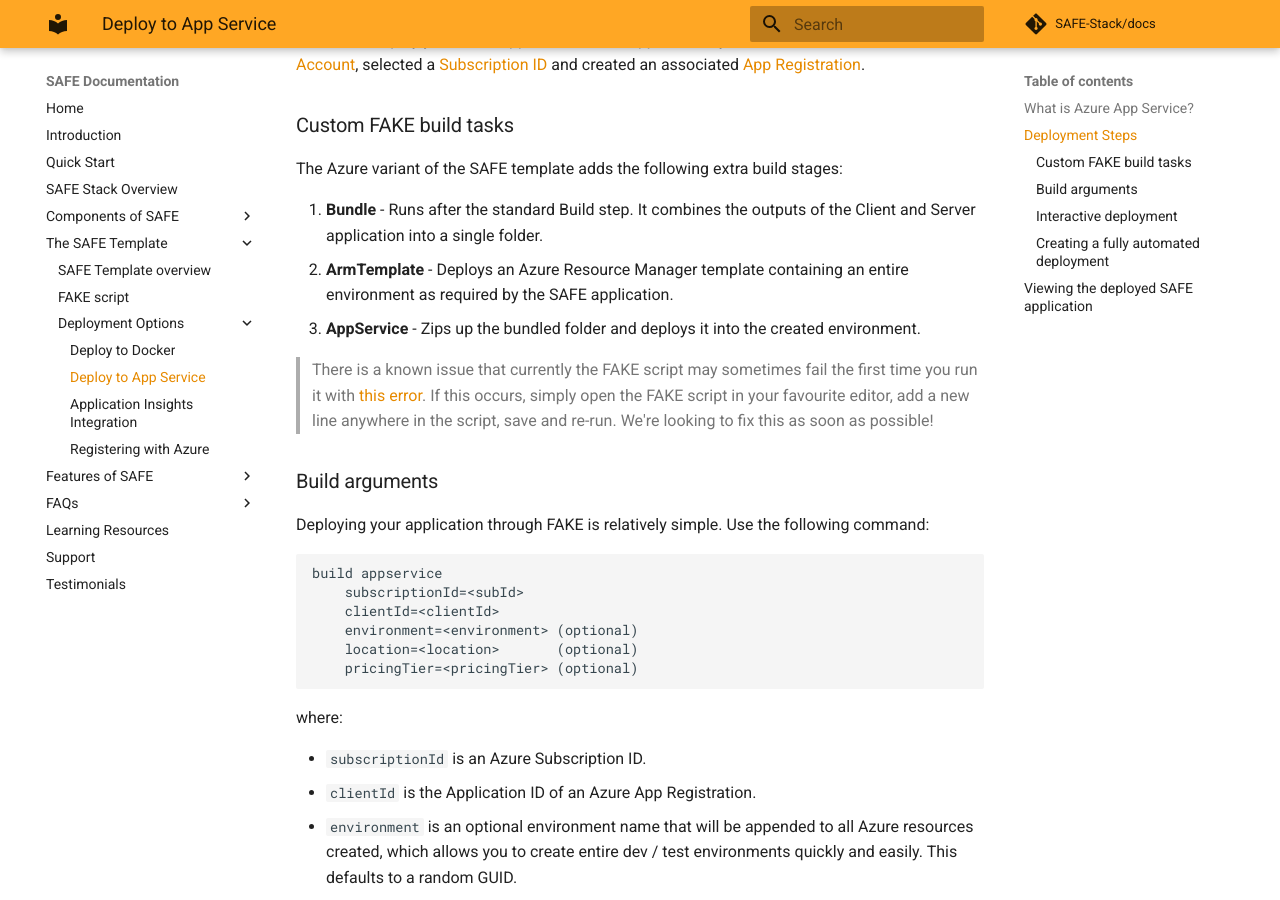
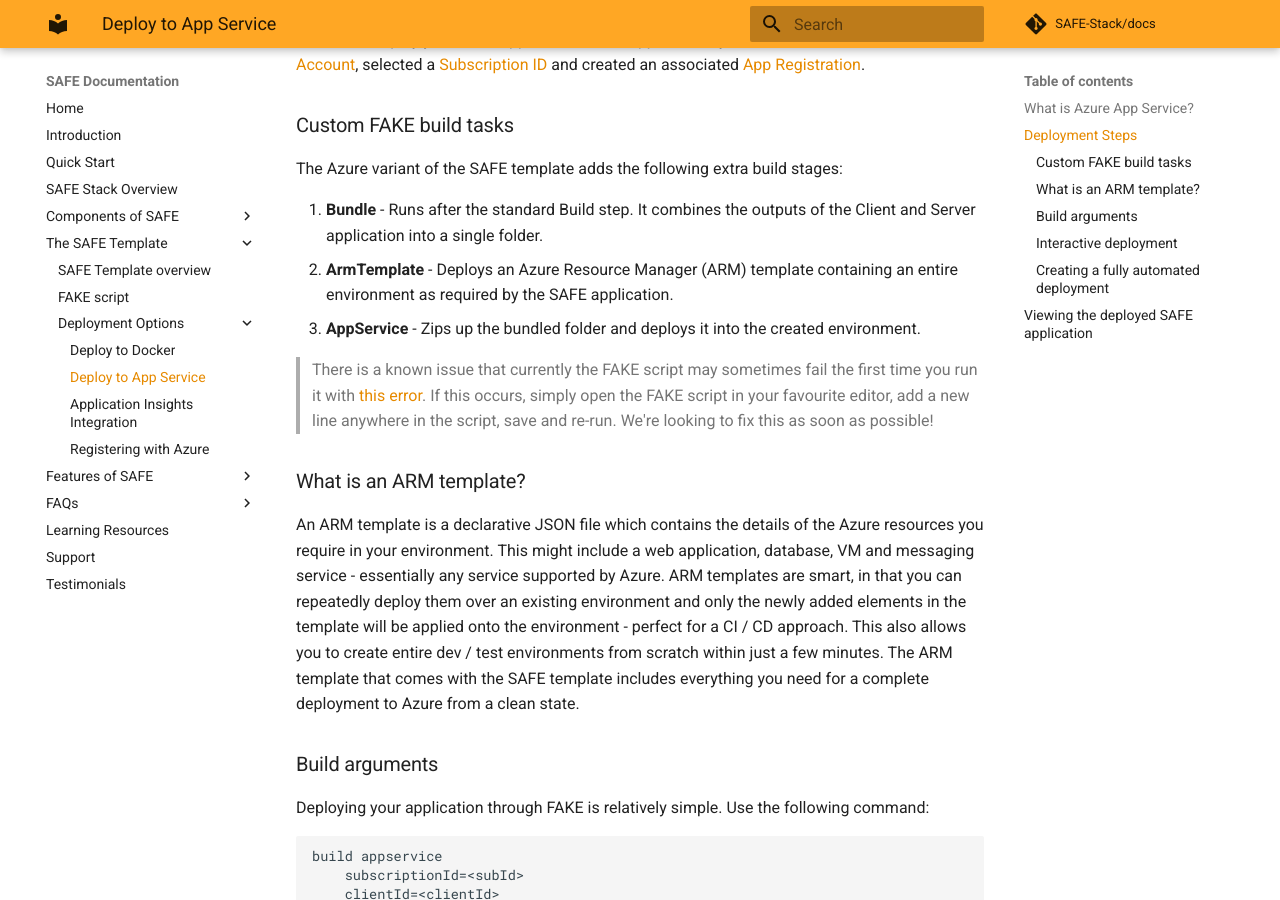
Before and after one commit to SAFE-Stack/docs, an MkDocs documentation site: the page built from docs/template-appservice.md, in a window 1280 px wide and 900 px high, scrolled down 607 px. Built offline with MkDocs 1.6.1 and Material for MkDocs 9.7.7, drawn with Linux system fonts in a browser that asks for light colours; comment, search, counter and statistics services are not loaded; old or Windows-style settings are respelled for this version of MkDocs.

Commit message:
Add details on ARM templates.

```diff
--- a/docs/template-appservice.md
+++ b/docs/template-appservice.md
@@ -15,10 +15,14 @@
 The Azure variant of the SAFE template adds the following extra build stages:
 
 1. **Bundle** - Runs after the standard Build step. It combines the outputs of the Client and Server application into a single folder.
-1. **ArmTemplate** - Deploys an Azure Resource Manager template containing an entire environment as required by the SAFE application.
+1. **ArmTemplate** - Deploys an Azure Resource Manager (ARM) template containing an entire environment as required by the SAFE application.
 1. **AppService** - Zips up the bundled folder and deploys it into the created environment.
 
 > There is a known issue that currently the FAKE script may sometimes fail the first time you run it with [this error](https://github.com/SAFE-Stack/SAFE-template/pull/65#issuecomment-385619990). If this occurs, simply open the FAKE script in your favourite editor, add a new line anywhere in the script, save and re-run. We're looking to fix this as soon as possible!
+
+### What is an ARM template?
+
+An ARM template is a declarative JSON file which contains the details of the Azure resources you require in your environment. This might include a web application, database, VM and messaging service - essentially any service supported by Azure. ARM templates are smart, in that you can repeatedly deploy them over an existing environment and only the newly added elements in the template will be applied onto the environment - perfect for a CI / CD approach. This also allows you to create entire dev / test environments from scratch within just a few minutes. The ARM template that comes with the SAFE template includes everything you need for a complete deployment to Azure from a clean state.
 
 ### Build arguments
 
```
